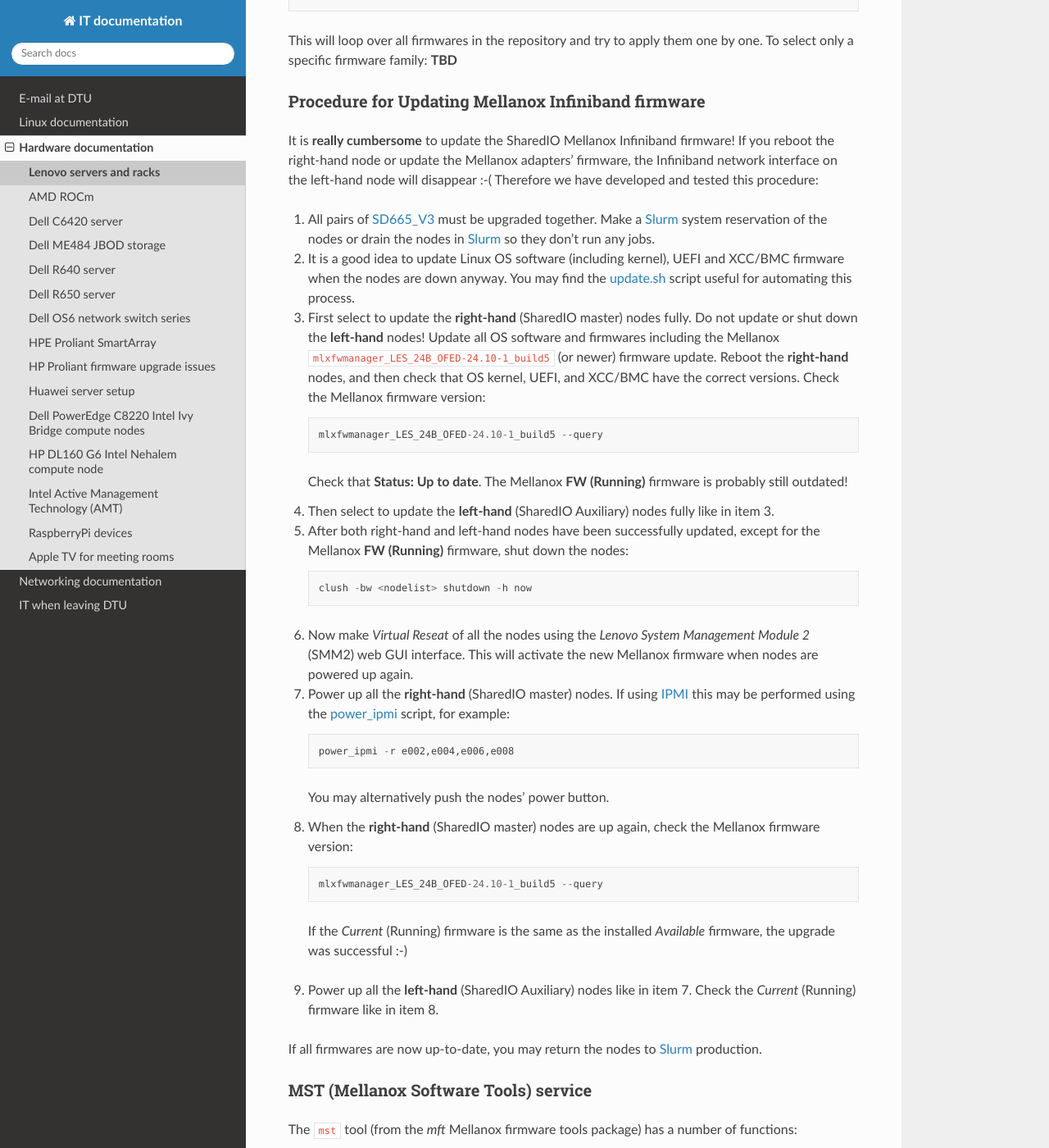
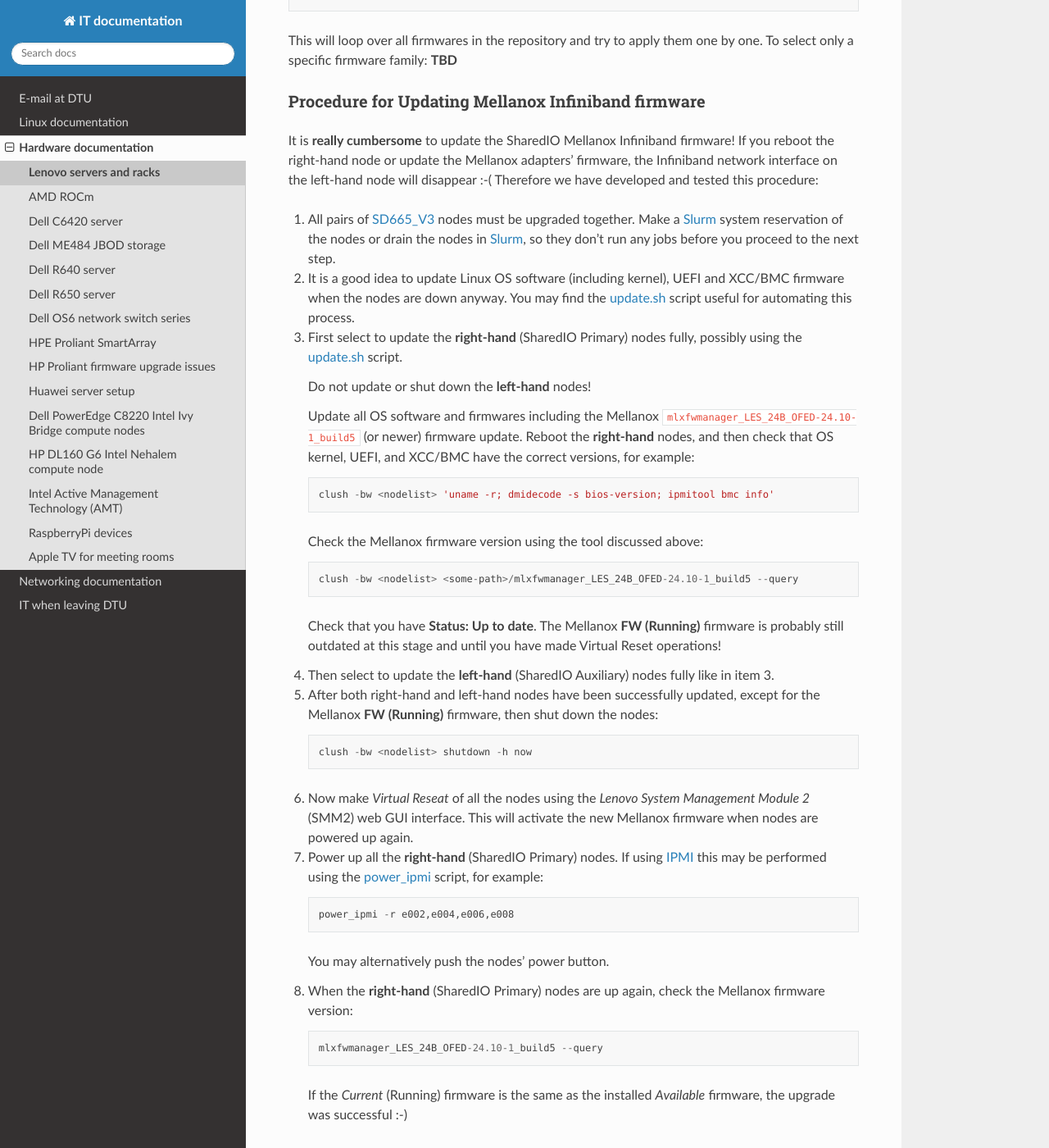
Before and after one commit to OleHolmNielsen/ITwiki, a Sphinx documentation site: the page built from docs/Lenovo_SD665_V3.rst, in a window 1280 px wide and 1400 px high, scrolled down 2190 px. Shown: the whole window at 82% size. Built offline with Sphinx 7.4.7 and the Read the Docs theme 3.1.0, drawn with Linux system fonts in a browser that asks for light colours.

Commit message:
Minor edits

```diff
--- a/docs/Lenovo_SD665_V3.rst
+++ b/docs/Lenovo_SD665_V3.rst
@@ -98,41 +98,47 @@ If you reboot the right-hand node or update the Mellanox adapters' firmware,
 the Infiniband network interface on the left-hand node will disappear :-(
 Therefore we have developed and tested this procedure:
 
-1. All pairs of SD665_V3_ must be upgraded together.
-   Make a Slurm_ system reservation of the nodes or drain the nodes in Slurm_ so they don't run any jobs.
+1. All pairs of SD665_V3_ nodes must be upgraded together.
+   Make a Slurm_ system reservation of the nodes or drain the nodes in Slurm_,
+   so they don't run any jobs before you proceed to the next step.
 
 2. It is a good idea to update Linux OS software (including kernel), UEFI and XCC/BMC firmware when the nodes are down anyway.
    You may find the update.sh_ script useful for automating this process.
 
-3. First select to update the **right-hand** (SharedIO master) nodes fully.
+3. First select to update the **right-hand** (SharedIO Primary) nodes fully, possibly using the update.sh_ script.
+
    Do not update or shut down the **left-hand** nodes!
+
    Update all OS software and firmwares including the Mellanox ``mlxfwmanager_LES_24B_OFED-24.10-1_build5`` (or newer) firmware update.
-   Reboot the **right-hand** nodes, and then check that OS kernel, UEFI, and XCC/BMC have the correct versions.
-   Check the Mellanox firmware version::
+   Reboot the **right-hand** nodes, and then check that OS kernel, UEFI, and XCC/BMC have the correct versions, for example::
 
-     mlxfwmanager_LES_24B_OFED-24.10-1_build5 --query
+     clush -bw <nodelist> 'uname -r; dmidecode -s bios-version; ipmitool bmc info'
 
-   Check that **Status: Up to date**.
-   The Mellanox **FW (Running)** firmware is probably still outdated!
+   Check the Mellanox firmware version using the tool discussed above::
+
+     clush -bw <nodelist> <some-path>/mlxfwmanager_LES_24B_OFED-24.10-1_build5 --query
+
+   Check that you have **Status: Up to date**.
+   The Mellanox **FW (Running)** firmware is probably still outdated at this stage and until you have made Virtual Reset operations!
 
 4. Then select to update the **left-hand** (SharedIO Auxiliary) nodes fully like in item 3.
 
 5. After both right-hand and left-hand nodes have been successfully updated, except for the Mellanox **FW (Running)** firmware,
-   shut down the nodes::
+   then shut down the nodes::
 
      clush -bw <nodelist> shutdown -h now
 
 6. Now make *Virtual Reseat* of all the nodes using the *Lenovo System Management Module 2* (SMM2) web GUI interface.
    This will activate the new Mellanox firmware when nodes are powered up again.
 
-7. Power up all the **right-hand** (SharedIO master) nodes.
+7. Power up all the **right-hand** (SharedIO Primary) nodes.
    If using IPMI_ this may be performed using the power_ipmi_ script, for example::
 
      power_ipmi -r e002,e004,e006,e008
 
    You may alternatively push the nodes' power button.
 
-8. When the **right-hand** (SharedIO master) nodes are up again,
+8. When the **right-hand** (SharedIO Primary) nodes are up again,
    check the Mellanox firmware version::
 
      mlxfwmanager_LES_24B_OFED-24.10-1_build5 --query
```
